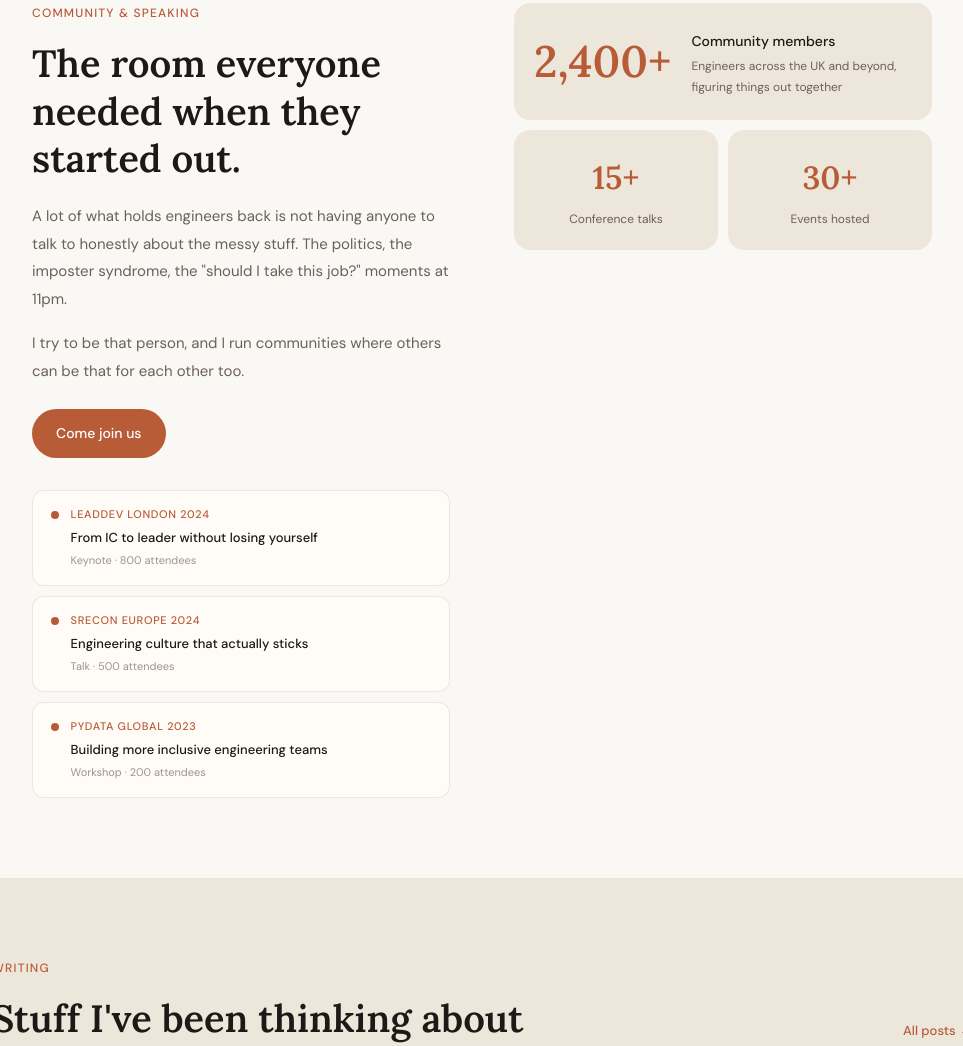
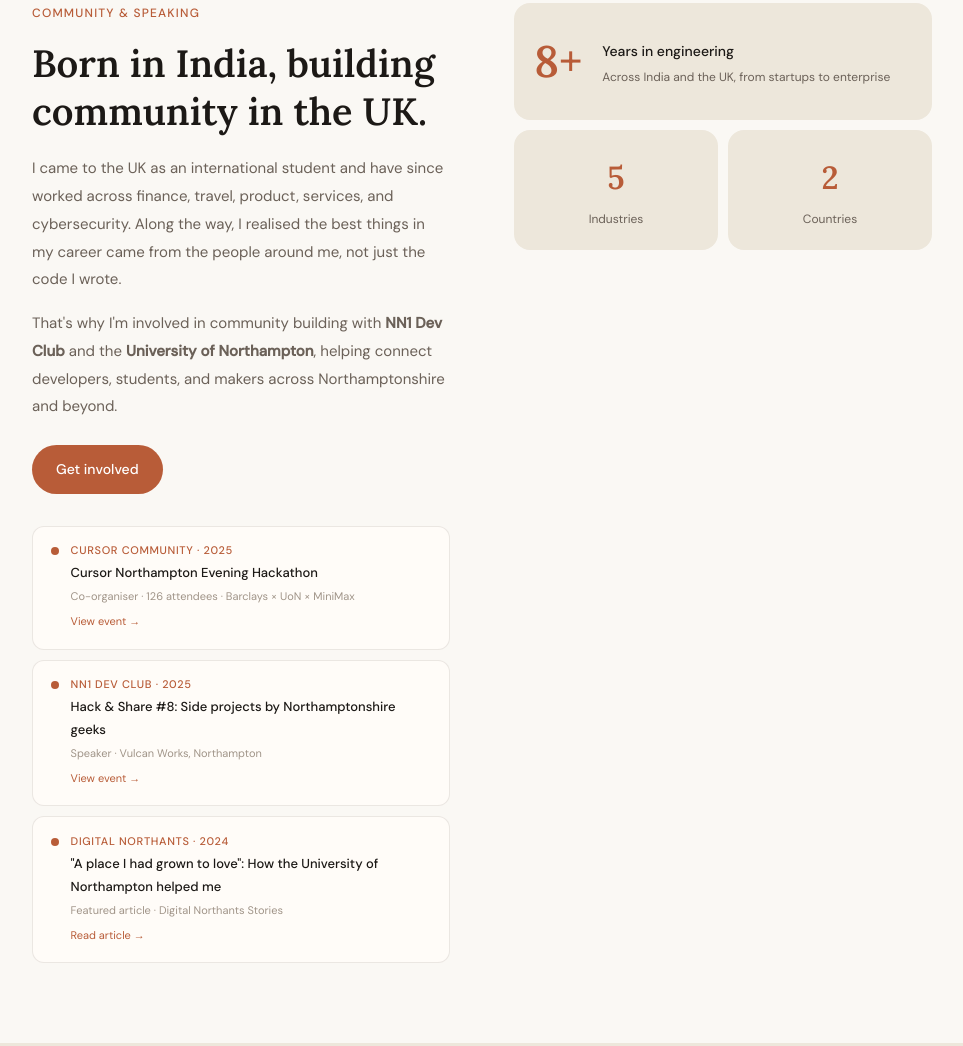
Before and after one commit to denniskbijo/denniskbijo.github.io, a plain HTML site: page index.html in a window 1280 px wide. Shown: the part 2235-3281 px from the top of the page, without its empty margins (158-1121 px from the left). Drawn offline with Linux system fonts and the light colour scheme.

Commit message:
revamped community section

```diff
--- a/index.html
+++ b/index.html
@@ -173,6 +173,7 @@ nav{
   border:1px solid var(--line);
   border-radius:12px;background:var(--warm);
   transition:border-color .2s;
+  text-decoration:none;color:inherit;
 }
 .talk:hover{border-color:var(--rust-light)}
 .talk-dot{
@@ -183,6 +184,7 @@ nav{
 .talk-conf{font-size:11px;color:var(--rust);font-weight:500;letter-spacing:0.06em;text-transform:uppercase;margin-bottom:2px}
 .talk-title{font-size:13px;font-weight:500;margin-bottom:2px}
 .talk-meta{font-size:11px;color:var(--ink-soft)}
+.talk-link{font-size:11px;color:var(--rust);margin-top:3px;display:inline-block}
 
 .com-stats{display:grid;grid-template-columns:1fr 1fr;gap:10px;margin-bottom:1.5rem}
 .cstat{
@@ -388,50 +390,53 @@ footer{background:var(--ink);padding:2.5rem;text-align:center}
   <div class="community-grid">
     <div>
       <span class="section-label">Community & speaking</span>
-      <h2 class="section-h">The room everyone needed when they started out.</h2>
-      <p class="community-body">A lot of what holds engineers back is not having anyone to talk to honestly about the messy stuff. The politics, the imposter syndrome, the "should I take this job?" moments at 11pm.</p>
-      <p class="community-body">I try to be that person, and I run communities where others can be that for each other too.</p>
-      <a href="#contact" class="btn btn-fill" style="margin-top:0.5rem">Come join us</a>
+      <h2 class="section-h">Born in India, building community in the UK.</h2>
+      <p class="community-body">I came to the UK as an international student and have since worked across finance, travel, product, services, and cybersecurity. Along the way, I realised the best things in my career came from the people around me, not just the code I wrote.</p>
+      <p class="community-body">That's why I'm involved in community building with <strong>NN1 Dev Club</strong> and the <strong>University of Northampton</strong>, helping connect developers, students, and makers across Northamptonshire and beyond.</p>
+      <a href="#contact" class="btn btn-fill" style="margin-top:0.5rem">Get involved</a>
 
       <div class="talks" style="margin-top:2rem">
-        <div class="talk">
+        <a class="talk" href="https://luma.com/cw8l2nhn" target="_blank" rel="noopener">
           <div class="talk-dot"></div>
           <div>
-            <div class="talk-conf">LeadDev London 2024</div>
-            <div class="talk-title">From IC to leader without losing yourself</div>
-            <div class="talk-meta">Keynote · 800 attendees</div>
+            <div class="talk-conf">Cursor Community &middot; 2025</div>
+            <div class="talk-title">Cursor Northampton Evening Hackathon</div>
+            <div class="talk-meta">Co-organiser &middot; 126 attendees &middot; Barclays &times; UoN &times; MiniMax</div>
+            <div class="talk-link">View event &rarr;</div>
           </div>
-        </div>
-        <div class="talk">
+        </a>
+        <a class="talk" href="https://nn1.dev/events/8/" target="_blank" rel="noopener">
           <div class="talk-dot"></div>
           <div>
-            <div class="talk-conf">SREcon Europe 2024</div>
-            <div class="talk-title">Engineering culture that actually sticks</div>
-            <div class="talk-meta">Talk · 500 attendees</div>
+            <div class="talk-conf">NN1 Dev Club &middot; 2025</div>
+            <div class="talk-title">Hack &amp; Share #8: Side projects by Northamptonshire geeks</div>
+            <div class="talk-meta">Speaker &middot; Vulcan Works, Northampton</div>
+            <div class="talk-link">View event &rarr;</div>
           </div>
-        </div>
-        <div class="talk">
+        </a>
+        <a class="talk" href="https://digitalnorthants.com/news2/dennis-bijo-university-northampton" target="_blank" rel="noopener">
           <div class="talk-dot"></div>
           <div>
-            <div class="talk-conf">PyData Global 2023</div>
-            <div class="talk-title">Building more inclusive engineering teams</div>
-            <div class="talk-meta">Workshop · 200 attendees</div>
+            <div class="talk-conf">Digital Northants &middot; 2024</div>
+            <div class="talk-title">"A place I had grown to love": How the University of Northampton helped me</div>
+            <div class="talk-meta">Featured article &middot; Digital Northants Stories</div>
+            <div class="talk-link">Read article &rarr;</div>
           </div>
-        </div>
+        </a>
       </div>
     </div>
 
     <div>
       <div class="com-stats">
         <div class="cstat wide">
-          <div class="n">2,400+</div>
+          <div class="n">8+</div>
           <div class="l">
-            <strong>Community members</strong>
-            Engineers across the UK and beyond, figuring things out together
+            <strong>Years in engineering</strong>
+            Across India and the UK, from startups to enterprise
           </div>
         </div>
-        <div class="cstat"><div class="n">15+</div><div class="l">Conference talks</div></div>
-        <div class="cstat"><div class="n">30+</div><div class="l">Events hosted</div></div>
+        <div class="cstat"><div class="n">5</div><div class="l">Industries</div></div>
+        <div class="cstat"><div class="n">2</div><div class="l">Countries</div></div>
       </div>
     </div>
   </div>
```
